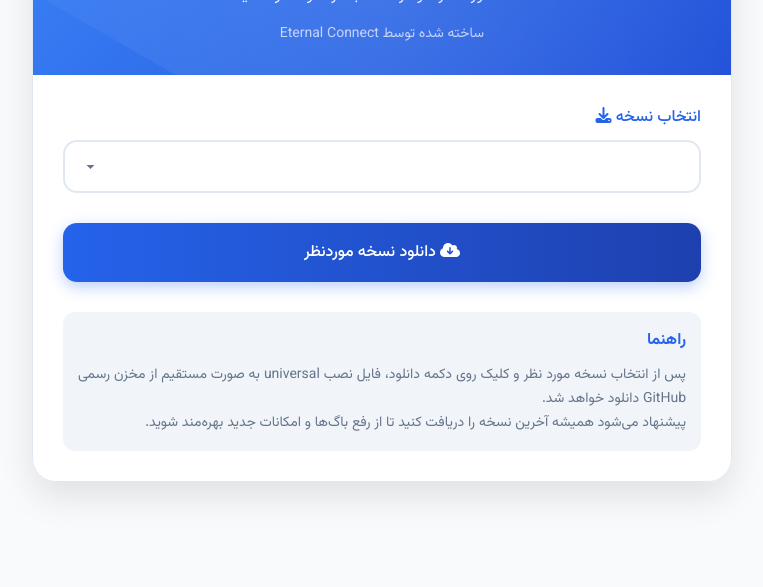
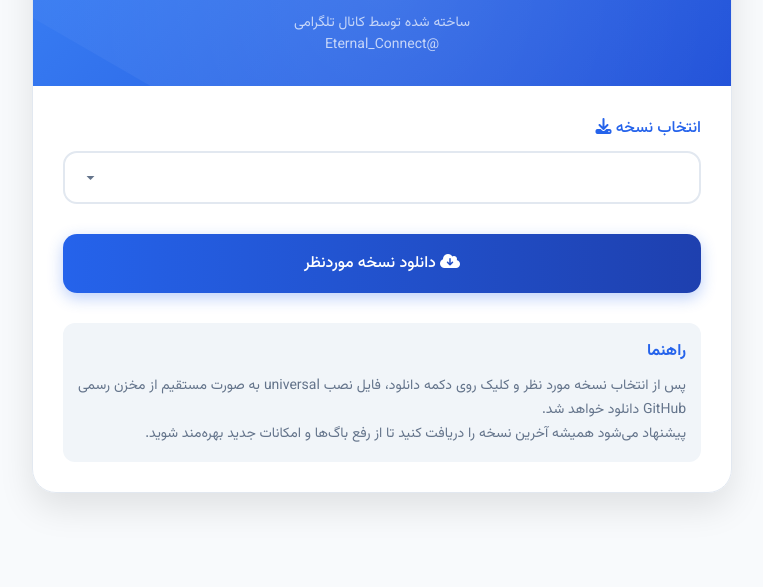
Before and after one commit to eternalconnect/app-v2ray, a plain HTML site: page index.html in a window 1280 px wide. Shown: the part 213-800 px from the top of the page, without its empty margins (258-1021 px from the left). Drawn offline with Linux system fonts and the light colour scheme; no server answers.

Commit message:
Update index.html

```diff
--- a/index.html
+++ b/index.html
@@ -199,9 +199,7 @@ input, textarea{unicode-bidi: plaintext;}
         <h1>دانلود V2rayNG</h1>
         <p>نسخه مورد نظر خود را انتخاب کرده و دانلود کنید.</p>
         <div class="creator">
-  <a href="https://t.me/eternal_connect" target="_blank" rel="noopener noreferrer">
-    ساخته شده توسط Eternal Connect
-  </a>
+    ساخته شده توسط کانال تلگرامی<br>@Eternal_Connect
 </div>
 
     </div>
```
